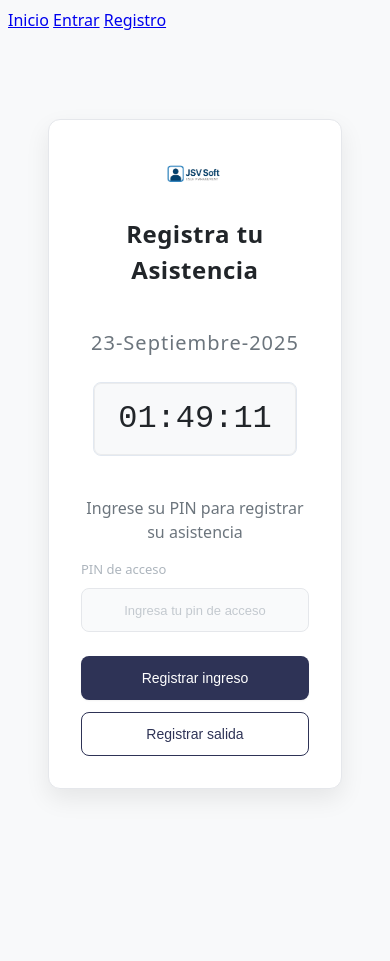
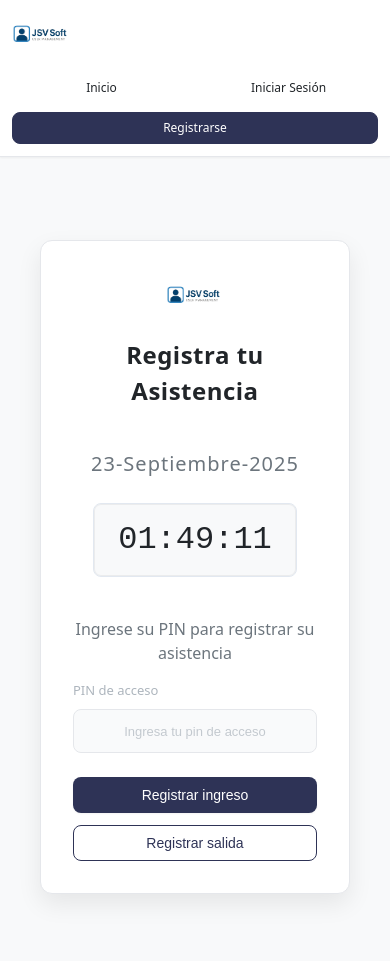
Before and after one commit to xEstebaan/jsv-soft, a Flask app: page / in a window 390 px wide. Before the commit the page ends 794 px from the top, so only its background shows below. Run offline with Flask 3, Linux system fonts and the light colour scheme.

Commit message:
Adding base header styles

```diff
--- /dev/null
+++ b/app/static/css/header.css
@@ -0,0 +1,204 @@
+/* ========================================
+   HEADER STYLES - JSV SOFT
+   ======================================== */
+
+/* Header principal */
+.main-header {
+  background-color: var(--header-bg);
+  border-bottom: var(--border-thin) solid var(--header-border);
+  box-shadow: var(--header-shadow);
+  position: sticky;
+  top: 0;
+  z-index: var(--z-sticky);
+  width: 100%;
+}
+
+.header-container {
+  max-width: 1200px;
+  margin: 0 auto;
+  display: flex;
+  align-items: center;
+  justify-content: space-between;
+  padding: var(--header-padding);
+  height: var(--height-header);
+}
+
+/* Logo */
+.header-logo {
+  flex-shrink: 0;
+}
+
+.logo-link {
+  display: flex;
+  align-items: center;
+  text-decoration: none;
+  transition: var(--transition-fast);
+}
+
+.logo-link:hover {
+  opacity: 0.8;
+}
+
+.logo-img {
+  height: var(--height-logo-desktop);
+  width: auto;
+  max-width: var(--width-logo-max);
+  object-fit: contain;
+}
+
+/* Navegación del header */
+.header-nav {
+  display: flex;
+  align-items: center;
+  gap: var(--space-4);
+  flex-wrap: wrap;
+}
+
+/* Botones de navegación */
+.nav-button {
+  display: inline-flex;
+  align-items: center;
+  justify-content: center;
+  padding: var(--space-2) var(--space-4);
+  font-size: var(--font-sm);
+  font-weight: var(--font-medium);
+  text-decoration: none;
+  border-radius: var(--radius-md);
+  transition: var(--transition-fast);
+  white-space: nowrap;
+  height: var(--height-button);
+  border: var(--border-thin) solid transparent;
+  background-color: transparent;
+  color: var(--text);
+  cursor: pointer;
+}
+
+.nav-button:hover {
+  background-color: var(--card-hover);
+  color: var(--primary);
+  text-decoration: none;
+}
+
+/* Variantes de botones */
+.nav-button--primary {
+  background-color: var(--primary);
+  color: var(--primary-contrast);
+  border-color: var(--primary);
+}
+
+.nav-button--primary:hover {
+  background-color: var(--primary-hover);
+  border-color: var(--primary-hover);
+  color: var(--primary-contrast);
+}
+
+.nav-button--secondary {
+  color: var(--text-muted);
+  border-color: var(--border);
+}
+
+.nav-button--secondary:hover {
+  background-color: var(--card-hover);
+  color: var(--error);
+  border-color: var(--error);
+}
+
+/* Responsive design */
+@media (max-width: 768px) {
+  .header-container {
+    padding: var(--header-padding-mobile);
+    flex-wrap: wrap;
+    gap: var(--space-3);
+  }
+
+  .header-nav {
+    gap: var(--space-2);
+    width: 100%;
+    justify-content: flex-end;
+  }
+
+  .nav-button {
+    padding: var(--space-1) var(--space-3);
+    font-size: var(--font-xs);
+    height: 32px;
+  }
+
+  .logo-img {
+    height: var(--height-logo-mobile);
+  }
+}
+
+@media (max-width: 480px) {
+  .header-container {
+    flex-direction: column;
+    align-items: stretch;
+    height: auto;
+    padding: var(--space-3);
+  }
+
+  .header-logo {
+    text-align: center;
+    margin-bottom: var(--space-2);
+  }
+
+  .header-nav {
+    justify-content: center;
+    flex-wrap: wrap;
+  }
+
+  .nav-button {
+    flex: 1;
+    min-width: 120px;
+    text-align: center;
+  }
+}
+
+/* Estados especiales */
+.main-header.scrolled {
+  box-shadow: var(--shadow-md);
+}
+
+/* Animaciones */
+@keyframes fadeInDown {
+  from {
+    opacity: 0;
+    transform: translateY(-10px);
+  }
+  to {
+    opacity: 1;
+    transform: translateY(0);
+  }
+}
+
+.main-header {
+  animation: fadeInDown 0.3s ease-out;
+}
+
+/* Accesibilidad */
+.nav-button:focus {
+  outline: 2px solid var(--border-focus);
+  outline-offset: 2px;
+}
+
+.nav-button:focus:not(:focus-visible) {
+  outline: none;
+}
+
+/* Reset para evitar conflictos */
+body {
+  margin: 0;
+  padding: 0;
+  background-color: var(--bg);
+  color: var(--text);
+}
+
+/* Asegurar que el header tenga fondo blanco */
+.main-header {
+  background-color: var(--header-bg) !important;
+  border-bottom: var(--border-thin) solid var(--header-border) !important;
+  box-shadow: var(--header-shadow) !important;
+  position: sticky;
+  top: 0;
+  z-index: var(--z-sticky);
+  width: 100%;
+}
--- a/app/static/css/profile.css
+++ b/app/static/css/profile.css
@@ -7,12 +7,13 @@
 
 /* Main Profile Page Container */
 .profile-page {
-  min-height: 100vh;
+  min-height: calc(100vh - var(--height-header));
   background: #f8f9fa;
   padding: 2rem 1rem;
   display: flex;
   flex-direction: column;
   align-items: center;
+  margin-top: var(--space-2);
 }
 
 /* Header Section */
--- a/app/static/css/registro.css
+++ b/app/static/css/registro.css
@@ -4,7 +4,8 @@
   box-sizing: border-box;
 }
 
-body.bg {
+/* Reset para compatibilidad con base.html */
+body {
   background: var(--bg);
   color: var(--text);
   font-family: var(--font-family);
@@ -14,11 +15,12 @@ body.bg {
 }
 
 .container {
-  min-height: 100dvh;
+  min-height: calc(100vh - var(--height-header));
   display: flex;
   align-items: center;
   justify-content: center;
   padding: var(--space-10);
+  margin-top: var(--space-4);
 }
 
 .card {
@@ -65,7 +67,7 @@ body.bg {
   color: var(--text);
   font-family: var(--font-mono);
   border: 1px solid var(--border-light);
-  box-shadow: inset 0 0 0 1px rgba(0,0,0,0.05);
+  box-shadow: inset 0 0 0 1px rgba(0, 0, 0, 0.05);
 }
 
 .helper {
@@ -107,7 +109,8 @@ body.bg {
   padding: 0 var(--space-4);
   font-size: var(--font-md);
   color: var(--text);
-  transition: border-color var(--transition-normal), box-shadow var(--transition-normal);
+  transition: border-color var(--transition-normal),
+    box-shadow var(--transition-normal);
   text-align: center;
 }
 
@@ -120,7 +123,8 @@ body.bg {
 .input:focus {
   outline: none;
   border-color: var(--border-focus);
-  box-shadow: 0 0 0 3px color-mix(in oklab, var(--border-focus) 20%, transparent);
+  box-shadow: 0 0 0 3px
+    color-mix(in oklab, var(--border-focus) 20%, transparent);
 }
 
 .actions {
@@ -137,7 +141,8 @@ body.bg {
   font-weight: var(--font-normal);
   font-size: var(--font-base);
   cursor: pointer;
-  transition: background var(--transition-normal), border-color var(--transition-normal), transform var(--transition-fast);
+  transition: background var(--transition-normal),
+    border-color var(--transition-normal), transform var(--transition-fast);
 }
 
 .btn:active {
--- a/app/static/css/variables.css
+++ b/app/static/css/variables.css
@@ -158,12 +158,14 @@
 :root {
   /* Alturas */
   --height-input: 44px;
-  --height-button: 44px;
-  --height-header: 64px;
+  --height-button: 36px;
+  --height-header: 56px;
   --height-logo: 128px;
+  --height-logo-mobile: 40px;
+  --height-logo-desktop: 48px;
 
   /* Anchos */
-  --width-logo-max: 240px;
+  --width-logo-max: 300px;
   --width-modal-max: 500px;
   --width-pin-min: 200px;
   --width-pin-mobile: 140px;
@@ -173,4 +175,11 @@
   --letter-spacing-tight: 0.2px;
   --letter-spacing-normal: 1px;
   --letter-spacing-wide: 2px;
+
+  /* Header específico */
+  --header-bg: #ffffff;
+  --header-border: var(--border);
+  --header-shadow: var(--shadow-sm);
+  --header-padding: var(--space-3) var(--space-6);
+  --header-padding-mobile: var(--space-2) var(--space-4);
 }
--- a/app/templates/auth/profile.html
+++ b/app/templates/auth/profile.html
@@ -1,5 +1,9 @@
 {% extends "base.html" %} {% block title %}Mi Perfil{% endblock %} {% block
-stylesheets %}
+header_buttons %}
+<a href="{{ url_for('auth.logout') }}" class="nav-button nav-button--secondary"
+  >Salir</a
+>
+{% endblock %} {% block stylesheets %}
 <link
   rel="stylesheet"
   href="{{ url_for('static', filename='css/profile.css') }}"
--- a/app/templates/base.html
+++ b/app/templates/base.html
@@ -19,22 +19,51 @@
       rel="stylesheet"
       href="{{ url_for('static', filename='css/variables.css') }}"
     />
+    <link
+      rel="stylesheet"
+      href="{{ url_for('static', filename='css/header.css') }}"
+    />
     {% block stylesheets %}{% endblock %}
   </head>
   <body>
-    <nav>
-      <a href="{{ url_for('index') }}">Inicio</a>
-      {% if current_user.is_authenticated %}
-      <span> | Sesión: {{ current_user.get_id() }}</span>
-      {% if current_user.id_rol != 1 %}
-      <a href="{{ url_for('profile.profile') }}">Mi Perfil</a>
-      {% endif %}
-      <a href="{{ url_for('auth.logout') }}">Salir</a>
-      {% else %}
-      <a href="{{ url_for('auth.login') }}">Entrar</a>
-      <a href="{{ url_for('auth.register') }}">Registro</a>
-      {% endif %}
-    </nav>
+    <!-- Header principal -->
+    <header class="main-header">
+      <div class="header-container">
+        <!-- Logo -->
+        <div class="header-logo">
+          <a href="{{ url_for('index') }}" class="logo-link">
+            <img
+              src="{{ url_for('static', filename='img/logo.png') }}"
+              alt="JSV Soft"
+              class="logo-img"
+            />
+          </a>
+        </div>
+
+        <!-- Botones de navegación variables -->
+        <nav class="header-nav">
+          {% block header_buttons %} {% if current_user.is_authenticated %}
+          <a href="{{ url_for('profile.profile') }}" class="nav-button"
+            >Mi Cuenta</a
+          >
+          <a
+            href="{{ url_for('auth.logout') }}"
+            class="nav-button nav-button--secondary"
+            >Salir</a
+          >
+          {% else %}
+          <a href="{{ url_for('auth.login') }}" class="nav-button"
+            >Iniciar Sesión</a
+          >
+          <a
+            href="{{ url_for('auth.register') }}"
+            class="nav-button nav-button--primary"
+            >Registrarse</a
+          >
+          {% endif %} {% endblock %}
+        </nav>
+      </div>
+    </header>
 
     {% with messages = get_flashed_messages(with_categories=true) %} {% if
     messages %}
--- a/app/templates/registro/registro.html
+++ b/app/templates/registro/registro.html
@@ -1,24 +1,22 @@
-<!doctype html>
-<html lang="es">
-<head>
-  <meta charset="utf-8" />
-  <meta name="viewport" content="width=device-width, initial-scale=1" />
-  <title>Registra tu Asistencia</title>
-
-  <link rel="stylesheet" href="{{ url_for('static', filename='css/variables.css') }}">
-  <link rel="stylesheet" href="{{ url_for('static', filename='css/registro.css') }}">
-</head>
-<body class="bg">
-    <nav>
-      <a href="{{ url_for('index') }}">Inicio</a>
+{% extends "base.html" %} {% block title %}Registra tu Asistencia - JSV Soft{%
+endblock %} {% block header_buttons %}
+<a href="{{ url_for('index') }}" class="nav-button">Inicio</a>
 {% if current_user.is_authenticated %}
-      <span> | Sesión: {{ current_user.get_id() }}</span>
-      <a href="{{ url_for('auth.logout') }}">Salir</a>
+<a href="{{ url_for('profile.profile') }}" class="nav-button">Mi Cuenta</a>
+<a href="{{ url_for('auth.logout') }}" class="nav-button nav-button--secondary"
+  >Salir</a
+>
 {% else %}
-      <a href="{{ url_for('auth.login') }}">Entrar</a>
-      <a href="{{ url_for('auth.register') }}">Registro</a>
-      {% endif %}
-    </nav>
+<a href="{{ url_for('auth.login') }}" class="nav-button">Iniciar Sesión</a>
+<a href="{{ url_for('auth.register') }}" class="nav-button nav-button--primary"
+  >Registrarse</a
+>
+{% endif %} {% endblock %} {% block stylesheets %}
+<link
+  rel="stylesheet"
+  href="{{ url_for('static', filename='css/registro.css') }}"
+/>
+{% endblock %} {% block content %}
 <main class="container">
   <section class="card">
     <div class="brand" aria-label="JSV Soft User Management">
@@ -32,15 +30,19 @@
     </div>
 
     <h1 class="title">Registra tu Asistencia</h1>
-      {%- with messages = get_flashed_messages(with_categories=true) %}
-      {%- if messages %}
-      <div class="flash-messages" role="status" aria-live="polite" style="margin-bottom: var(--space-4);">
+    {%- with messages = get_flashed_messages(with_categories=true) %} {%- if
+    messages %}
+    <div
+      class="flash-messages"
+      role="status"
+      aria-live="polite"
+      style="margin-bottom: var(--space-4)"
+    >
       {%- for category, message in messages %}
       <div class="alert alert-{{ category }}">{{ message }}</div>
       {%- endfor %}
     </div>
-      {%- endif %}
-      {%- endwith %}
+    {%- endif %} {%- endwith %}
     <p id="current-date" class="date"></p>
 
     <div class="clock-wrapper" aria-live="polite">
@@ -67,10 +69,20 @@
       </div>
 
       <div class="actions">
-          <button class="btn btn-primary" type="submit" name="accion" value="ingreso">
+        <button
+          class="btn btn-primary"
+          type="submit"
+          name="accion"
+          value="ingreso"
+        >
           Registrar ingreso
         </button>
-          <button class="btn btn-secondary" type="submit" name="accion" value="salida">
+        <button
+          class="btn btn-secondary"
+          type="submit"
+          name="accion"
+          value="salida"
+        >
           Registrar salida
         </button>
       </div>
@@ -82,5 +94,4 @@
   window.SERVER_NOW_MS = { server_now_ms };
 </script>
 <script src="{{ url_for('static', filename='js/registro.js') }}" defer></script>
-</body>
-</html>
+{% endblock %}
```
Also changed, not shown: app/routers/main.py (+7 -5 lines), app/routers/registro.py (+6 -1 lines), app/static/css/main.css (added, +223 -0 lines), app/templates/auth/form.html (+15 -9 lines), app/templates/main/index.html (added, +86 -0 lines). Lines whose indentation alone changed are shown as unchanged.
